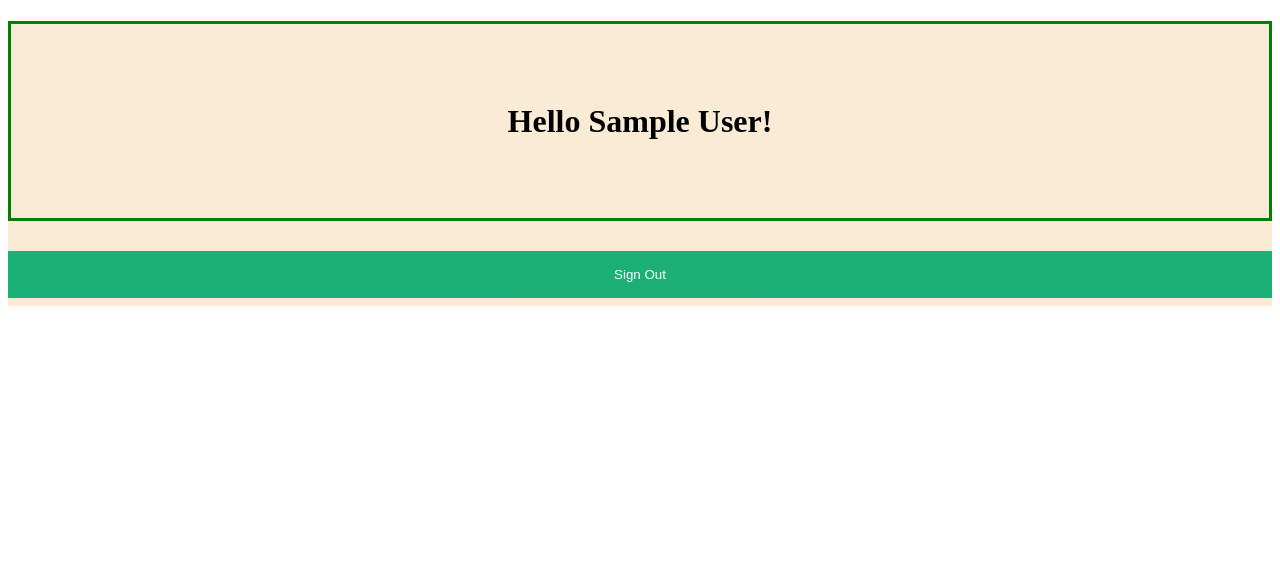
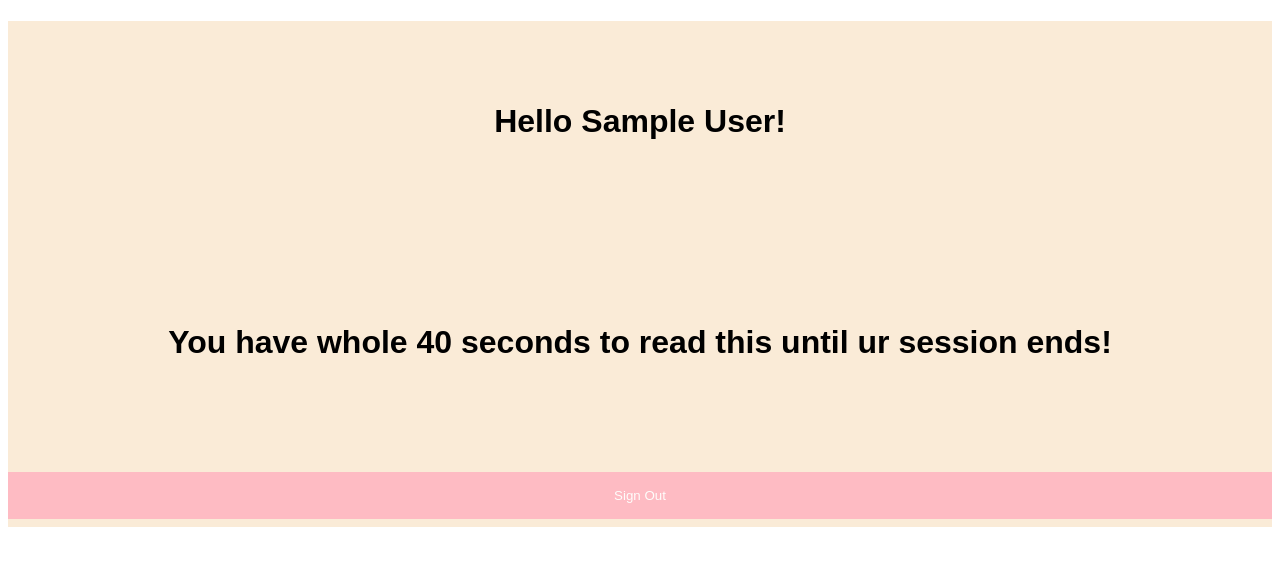
Before and after one commit to Kveno999/Flask-Authentication, a Flask app: page /info in a window 1280 px wide. Shown: the top 566 px of the page. Run offline with Flask 2, Linux system fonts and the light colour scheme; the visitor is signed in with stand-in values (Sample User, id 1).

Commit message:
Added some changes on inputs, colors, fonts

```diff
--- a/static/css/style.css
+++ b/static/css/style.css
@@ -13,13 +13,18 @@ input[type=text], input[type=password] {
   display: inline-block;
   border: none;
   background: #f1f1f1;
+
 }
-
+h1{
+  font-family: 'Fjalla One', sans-serif;
+}
 input[type=text]:focus, input[type=password]:focus {
   background-color: #ddd;
   outline: none;
 }
-
+label{
+    font-family: 'Fjalla One', sans-serif;
+}
 /* Overwrite default styles of hr */
 hr {
   border: 1px solid #f1f1f1;
@@ -28,7 +33,7 @@ hr {
 
 /* Set a style for the submit/register button */
 .registerbtn {
-  background-color: #04AA6D;
+  background-color: #FFB6C1;
   color: white;
   padding: 16px 20px;
   margin: 8px 0;
@@ -36,6 +41,8 @@ hr {
   cursor: pointer;
   width: 100%;
   opacity: 0.9;
+  font-family: 'Fjalla One', sans-serif;
+
 }
 
 .registerbtn:hover {
@@ -45,6 +52,7 @@ hr {
 /* Add a blue text color to links */
 a {
   color: dodgerblue;
+  font-family: 'Fjalla One', sans-serif;
 }
 
 /* Set a grey background color and center the text of the "sign in" section */
@@ -58,9 +66,10 @@ a {
   height: 100%;
 }
 .welcome{
+  font-family: 'Fjalla One', sans-serif;
   display: flex;
   justify-content: center;
   align-items: center;
   height: 200px;
-  border: 3px solid green;
+  border: 3px #FFB6C1;
 }
--- a/templates/information.html
+++ b/templates/information.html
@@ -8,6 +8,7 @@
 <body>
 <div class="background">
 <h1 class="welcome"> Hello {{ name }}!</h1>
+    <h1 class="welcome"> You have whole 40 seconds to read this until ur session ends!</h1>
     <button type="submit" class="registerbtn" onclick="location.href='http://127.0.0.1:5000/login'">Sign Out</button>
 </div>
 
--- a/templates/registration.html
+++ b/templates/registration.html
@@ -4,6 +4,9 @@
     <meta charset="UTF-8">
     <link rel="stylesheet" type="text/css" href="{{ url_for('static', filename='css/style.css') }}">
     <title>Registration</title>
+    <link rel="preconnect" href="https://fonts.googleapis.com">
+    <link rel="preconnect" href="https://fonts.gstatic.com" crossorigin>
+    <link href="https://fonts.googleapis.com/css2?family=Fjalla+One&display=swap" rel="stylesheet">
 </head>
 <body>
 
```
Also changed, not shown: templates/login.html (+5 -2 lines), database.sqlite3.
